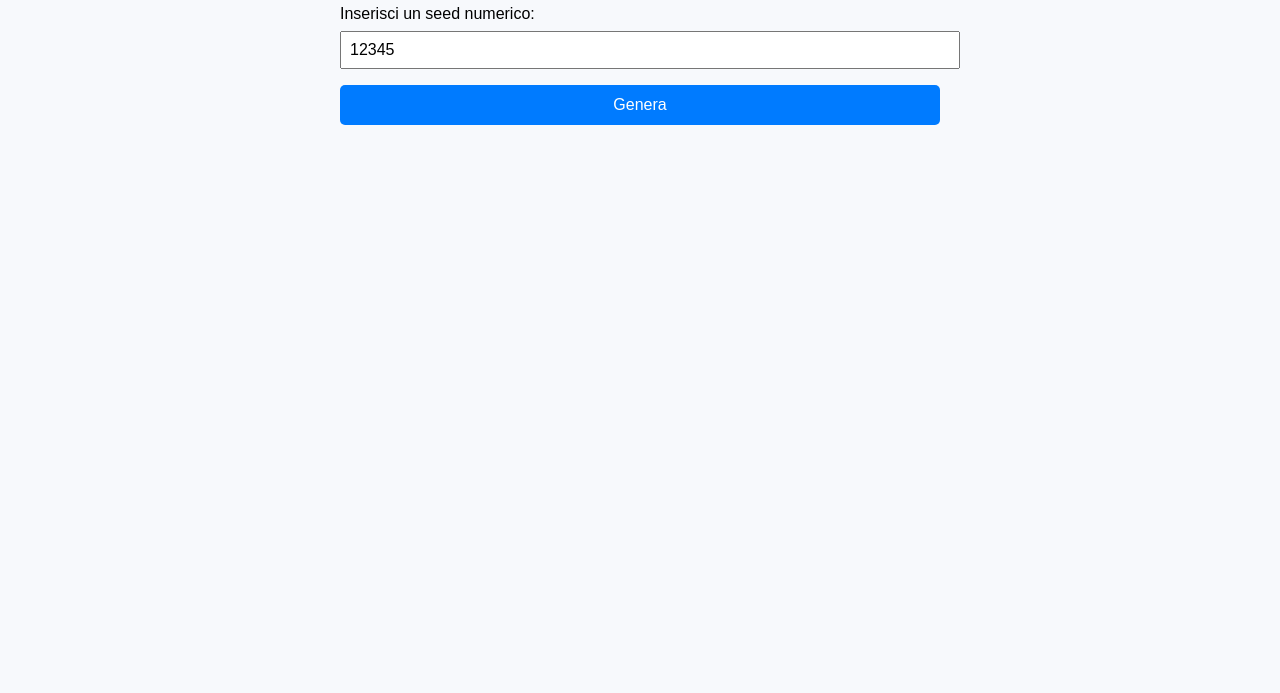
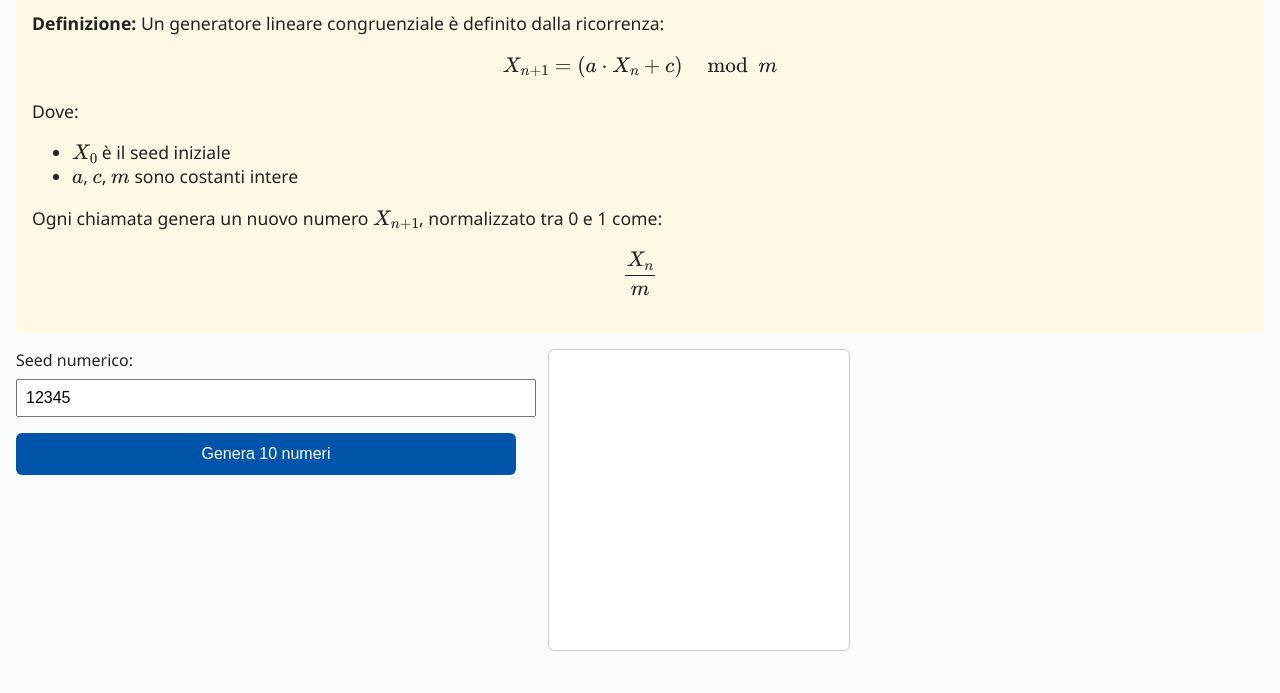
Before and after one commit to salvatorecapolupo/lcg, a plain HTML site: page index.html in a window 1280 px wide. Shown: the part 107-800 px from the top of the page. Drawn offline with nearby package versions, Linux system fonts and the light colour scheme.

Commit message:
Update index.html

```diff
--- a/index.html
+++ b/index.html
@@ -3,77 +3,141 @@
 <head>
   <meta charset="UTF-8">
   <meta name="viewport" content="width=device-width, initial-scale=1">
-  <title>LCG Generator</title>
+  <title>Generatore LCG Interattivo</title>
+
+  <!-- Chart.js per il grafico -->
   <script src="https://cdn.jsdelivr.net/npm/chart.js"></script>
+
+  <!-- MathJax per le formule -->
+  <script src="https://polyfill.io/v3/polyfill.min.js?features=es6"></script>
+  <script id="MathJax-script" async
+          src="https://cdn.jsdelivr.net/npm/mathjax@3/es5/tex-mml-chtml.js"></script>
+
   <style>
     body {
-      font-family: sans-serif;
-      padding: 2rem;
-      background: #f7f9fc;
-      max-width: 600px;
-      margin: auto;
+      font-family: "Segoe UI", Roboto, sans-serif;
+      background: #f9fbfd;
+      margin: 0;
+      padding: 1rem;
+      color: #222;
     }
+
     h1 {
       text-align: center;
-      color: #333;
     }
+
+    .container {
+      display: flex;
+      flex-wrap: wrap;
+      gap: 2rem;
+    }
+
+    .interface, .chart-area {
+      flex: 1 1 300px;
+    }
+
+    .interface {
+      max-width: 500px;
+    }
+
     label {
       display: block;
       margin-bottom: 0.5rem;
     }
+
     input[type="number"] {
       width: 100%;
       padding: 0.5rem;
+      margin-bottom: 1rem;
       font-size: 1rem;
-      margin-bottom: 1rem;
     }
+
     button {
       width: 100%;
-      padding: 0.7rem;
+      padding: 0.75rem;
       font-size: 1rem;
-      background-color: #007bff;
+      background: #0055aa;
       color: white;
       border: none;
+      border-radius: 6px;
       cursor: pointer;
-      border-radius: 5px;
     }
+
     button:hover {
-      background-color: #0056b3;
+      background: #003f82;
     }
+
     .results {
-      margin-top: 2rem;
+      margin-top: 1rem;
     }
-    .seed-display {
-      font-weight: bold;
-      font-size: 1.2rem;
-      color: #444;
-      margin-bottom: 1rem;
-    }
+
     .numbers {
       font-family: monospace;
       white-space: pre-wrap;
-      color: #222;
+      background: #eef3f8;
+      padding: 1rem;
+      border-radius: 5px;
     }
+
     canvas {
-      margin-top: 2rem;
+      max-width: 100%;
+      background: white;
+      border: 1px solid #ccc;
+      border-radius: 6px;
+    }
+
+    @media (max-width: 768px) {
+      .container {
+        flex-direction: column;
+      }
+    }
+
+    .formula {
+      font-size: 1.1rem;
+      background: #fff9e6;
+      padding: 1rem;
+      border-radius: 5px;
+      margin: 1rem 0;
     }
   </style>
 </head>
 <body>
-  <h1>Generatore LCG</h1>
+  <h1>Generatore Lineare Congruenziale (LCG)</h1>
 
-  <label for="seed">Inserisci un seed numerico:</label>
-  <input type="number" id="seed" value="12345" />
-  <button onclick="generate()">Genera</button>
+  <div class="formula">
+    <strong>Definizione:</strong> Un generatore lineare congruenziale è definito dalla ricorrenza:<br>
+    \[
+    X_{n+1} = (a \cdot X_n + c) \mod m
+    \]
+    Dove:
+    <ul>
+      <li>\( X_0 \) è il seed iniziale</li>
+      <li>\( a \), \( c \), \( m \) sono costanti intere</li>
+    </ul>
+    Ogni chiamata genera un nuovo numero \( X_{n+1} \), normalizzato tra 0 e 1 come:
+    \[
+    \frac{X_n}{m}
+    \]
+  </div>
 
-  <div class="results" id="results" style="display:none;">
-    <div class="seed-display" id="seed-display"></div>
-    <div class="numbers" id="numbers"></div>
-    <canvas id="chart" height="200"></canvas>
+  <div class="container">
+    <div class="interface">
+      <label for="seed">Seed numerico:</label>
+      <input type="number" id="seed" value="12345" />
+      <button onclick="generate()">Genera 10 numeri</button>
+
+      <div class="results" id="results" style="display:none;">
+        <p><strong>Valori generati:</strong></p>
+        <div class="numbers" id="numbers"></div>
+      </div>
+    </div>
+
+    <div class="chart-area">
+      <canvas id="chart" height="300"></canvas>
+    </div>
   </div>
 
   <script>
-    // LCG semplice
     function LCG(seed) {
       const a = 1664525;
       const c = 1013904223;
@@ -82,53 +146,80 @@
 
       return function () {
         state = (a * state + c) % m;
-        return state / m; // numero tra 0 e 1
+        return state / m;
       };
     }
 
     let chartInstance = null;
 
+    // Colori accessibili, adatti anche a ipovedenti / DSA
+    const accessibleColors = [
+      '#0072B2', // blu
+      '#D55E00', // arancio scuro
+      '#009E73', // verde
+      '#F0E442', // giallo
+      '#CC79A7', // rosa
+      '#56B4E9', // azzurro
+      '#E69F00', // arancio
+      '#000000'  // nero
+    ];
+
+    function getRandomAccessibleColor() {
+      return accessibleColors[Math.floor(Math.random() * accessibleColors.length)];
+    }
+
     function generate() {
       const seedInput = document.getElementById("seed");
       const seed = parseInt(seedInput.value);
-      const generator = LCG(seed);
+      const rand = LCG(seed);
 
       const values = [];
       for (let i = 0; i < 10; i++) {
-        values.push(generator());
+        values.push(rand());
       }
 
-      // Mostra i risultati
+      // Mostra numeri
       document.getElementById("results").style.display = "block";
-      document.getElementById("seed-display").textContent = "Seed usato: " + seed;
       document.getElementById("numbers").textContent = values.map((v, i) => `${i + 1}: ${v.toFixed(6)}`).join('\n');
 
-      // Grafico
+      // Crea il grafico
       const ctx = document.getElementById("chart").getContext("2d");
+      const color = getRandomAccessibleColor();
 
-      if (chartInstance) chartInstance.destroy(); // resetta se già esiste
+      if (chartInstance) chartInstance.destroy();
 
       chartInstance = new Chart(ctx, {
         type: 'line',
         data: {
           labels: values.map((_, i) => i + 1),
           datasets: [{
-            label: 'Valori generati',
+            label: `Seed: ${seed}`,
             data: values,
+            borderColor: color,
+            backgroundColor: color + '33', // trasparente
             fill: false,
-            borderColor: 'rgba(75, 192, 192, 1)',
-            backgroundColor: 'rgba(75, 192, 192, 0.2)',
             tension: 0.3,
-            pointBackgroundColor: 'rgba(0, 123, 255, 1)',
-            pointRadius: 5
+            pointRadius: 5,
+            pointHoverRadius: 7
           }]
         },
         options: {
           responsive: true,
+          plugins: {
+            legend: {
+              display: true
+            }
+          },
           scales: {
             y: {
               beginAtZero: true,
               max: 1
+            },
+            x: {
+              title: {
+                display: true,
+                text: "n-esimo valore"
+              }
             }
           }
         }
```
